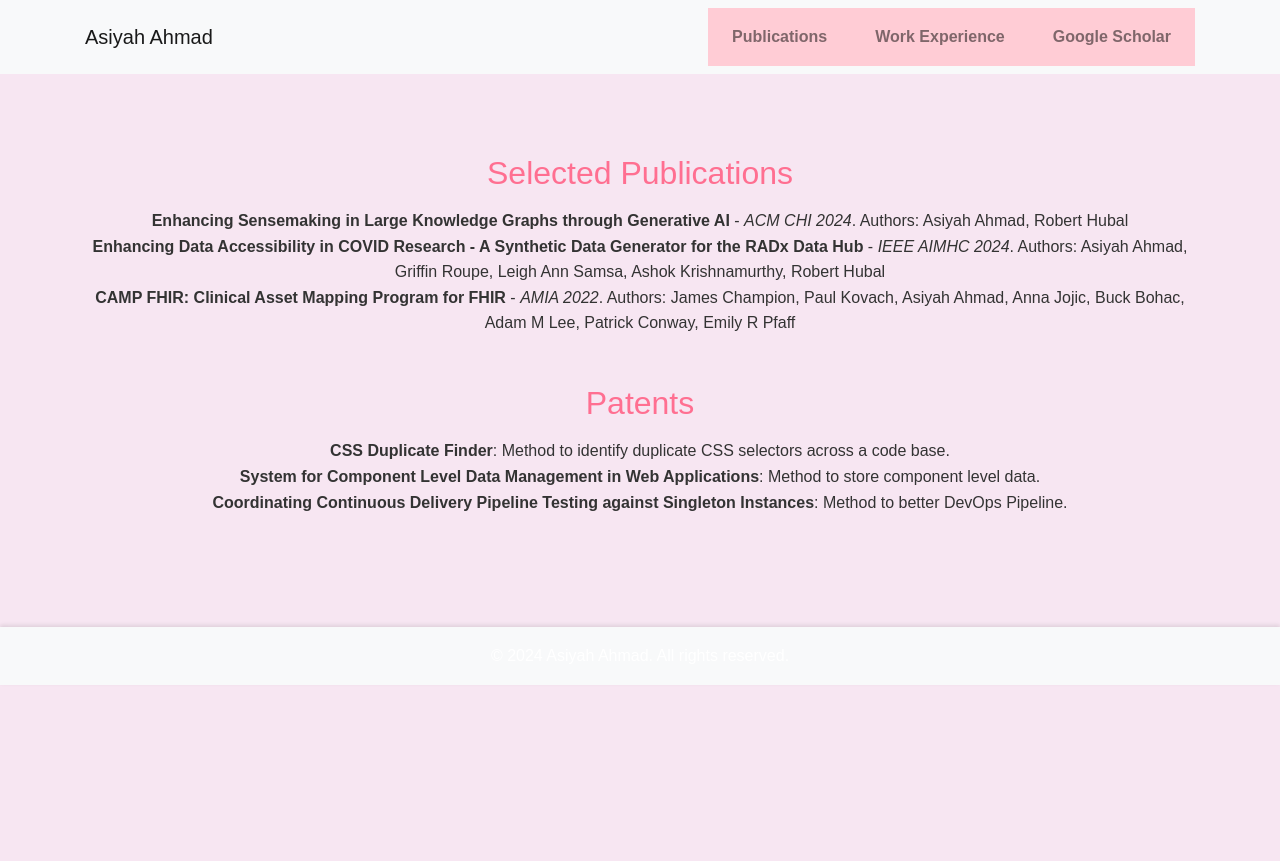
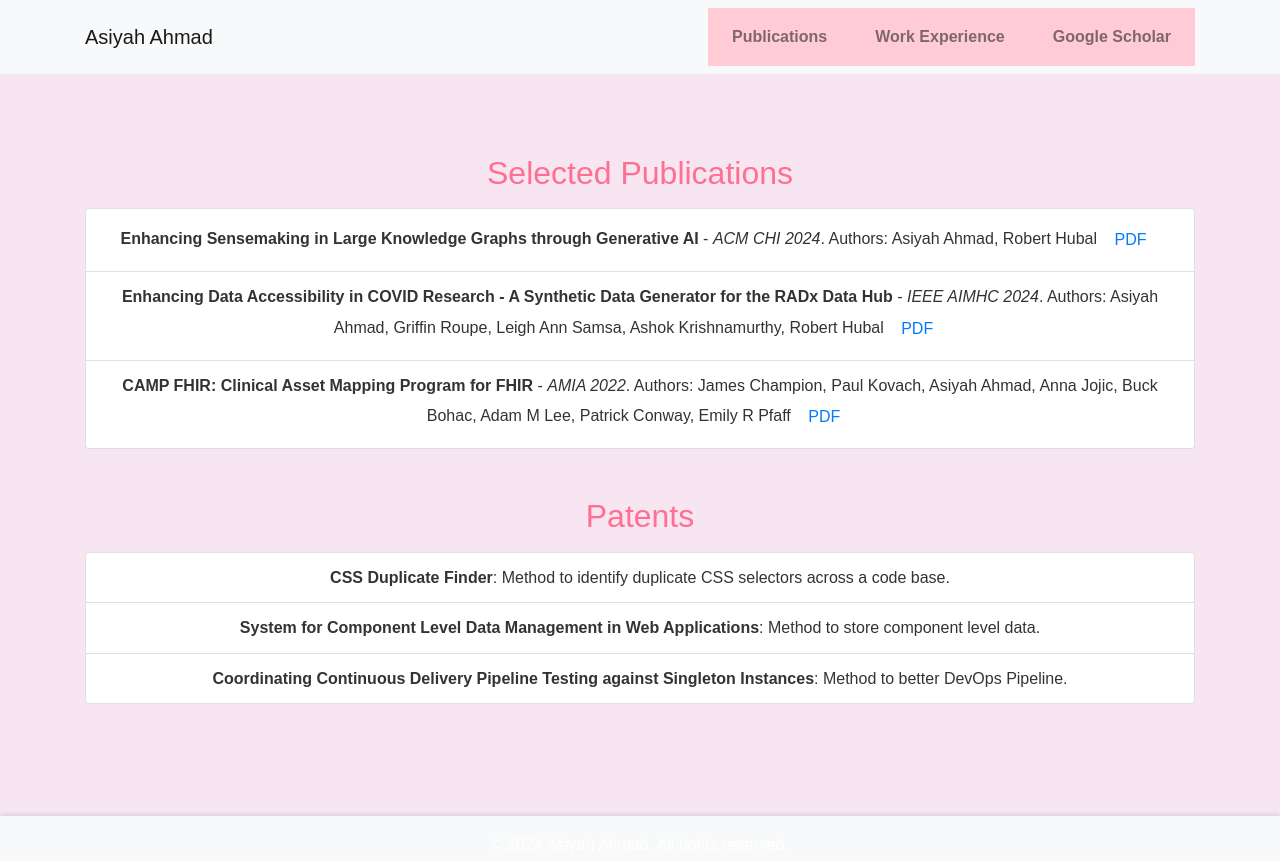
Before and after one commit to asiyahahmad/asiyahahmad.github.com, a plain HTML site: page publications.html in a window 1280 px wide. Before the commit the page ends 800 px from the top, so only its background shows below. Drawn offline with nearby package versions, Linux system fonts and the light colour scheme; a script that the page names is missing.

Commit message:
Update publications.html

```diff
--- a/publications.html
+++ b/publications.html
@@ -2,6 +2,8 @@
 <html lang="en">
 <head>
     <meta charset="UTF-8">
+    <meta name="viewport" content="width=device-width, initial-scale=1.0">
+    <title>Publications - Asiyah Ahmad</title>
     <link rel="stylesheet" href="https://stackpath.bootstrapcdn.com/bootstrap/4.5.2/css/bootstrap.min.css">
     <link rel="stylesheet" href="css/styles.css">
     <script src="https://code.jquery.com/jquery-3.5.1.slim.min.js"></script>
@@ -26,19 +28,34 @@
     </nav>
     <main class="container my-5">
         <section class="mb-5">
-            <h2>Selected Publications</h2>
-            <ul class="list-unstyled">
-                <li><strong>Enhancing Sensemaking in Large Knowledge Graphs through Generative AI</strong> - <em>ACM CHI 2024</em>. Authors: Asiyah Ahmad, Robert Hubal</li>
-                <li><strong>Enhancing Data Accessibility in COVID Research - A Synthetic Data Generator for the RADx Data Hub</strong> - <em>IEEE AIMHC 2024</em>. Authors: Asiyah Ahmad, Griffin Roupe, Leigh Ann Samsa, Ashok Krishnamurthy, Robert Hubal</li>
-                <li><strong>CAMP FHIR: Clinical Asset Mapping Program for FHIR</strong> - <em>AMIA 2022</em>. Authors: James Champion, Paul Kovach, Asiyah Ahmad, Anna Jojic, Buck Bohac, Adam M Lee, Patrick Conway, Emily R Pfaff</li>
+            <h2 class="text-center">Selected Publications</h2>
+            <ul class="list-group">
+                <li class="list-group-item">
+                    <strong>Enhancing Sensemaking in Large Knowledge Graphs through Generative AI</strong> - <em>ACM CHI 2024</em>. Authors: Asiyah Ahmad, Robert Hubal
+                    <a href="#" class="btn btn-link" target="_blank">PDF</a>
+                </li>
+                <li class="list-group-item">
+                    <strong>Enhancing Data Accessibility in COVID Research - A Synthetic Data Generator for the RADx Data Hub</strong> - <em>IEEE AIMHC 2024</em>. Authors: Asiyah Ahmad, Griffin Roupe, Leigh Ann Samsa, Ashok Krishnamurthy, Robert Hubal
+                    <a href="#" class="btn btn-link" target="_blank">PDF</a>
+                </li>
+                <li class="list-group-item">
+                    <strong>CAMP FHIR: Clinical Asset Mapping Program for FHIR</strong> - <em>AMIA 2022</em>. Authors: James Champion, Paul Kovach, Asiyah Ahmad, Anna Jojic, Buck Bohac, Adam M Lee, Patrick Conway, Emily R Pfaff
+                    <a href="#" class="btn btn-link" target="_blank">PDF</a>
+                </li>
             </ul>
         </section>
         <section>
-            <h2>Patents</h2>
-            <ul class="list-unstyled">
-                <li><strong>CSS Duplicate Finder</strong>: Method to identify duplicate CSS selectors across a code base.</li>
-                <li><strong>System for Component Level Data Management in Web Applications</strong>: Method to store component level data.</li>
-                <li><strong>Coordinating Continuous Delivery Pipeline Testing against Singleton Instances</strong>: Method to better DevOps Pipeline.</li>
+            <h2 class="text-center">Patents</h2>
+            <ul class="list-group">
+                <li class="list-group-item">
+                    <strong>CSS Duplicate Finder</strong>: Method to identify duplicate CSS selectors across a code base.
+                </li>
+                <li class="list-group-item">
+                    <strong>System for Component Level Data Management in Web Applications</strong>: Method to store component level data.
+                </li>
+                <li class="list-group-item">
+                    <strong>Coordinating Continuous Delivery Pipeline Testing against Singleton Instances</strong>: Method to better DevOps Pipeline.
+                </li>
             </ul>
         </section>
     </main>
```
